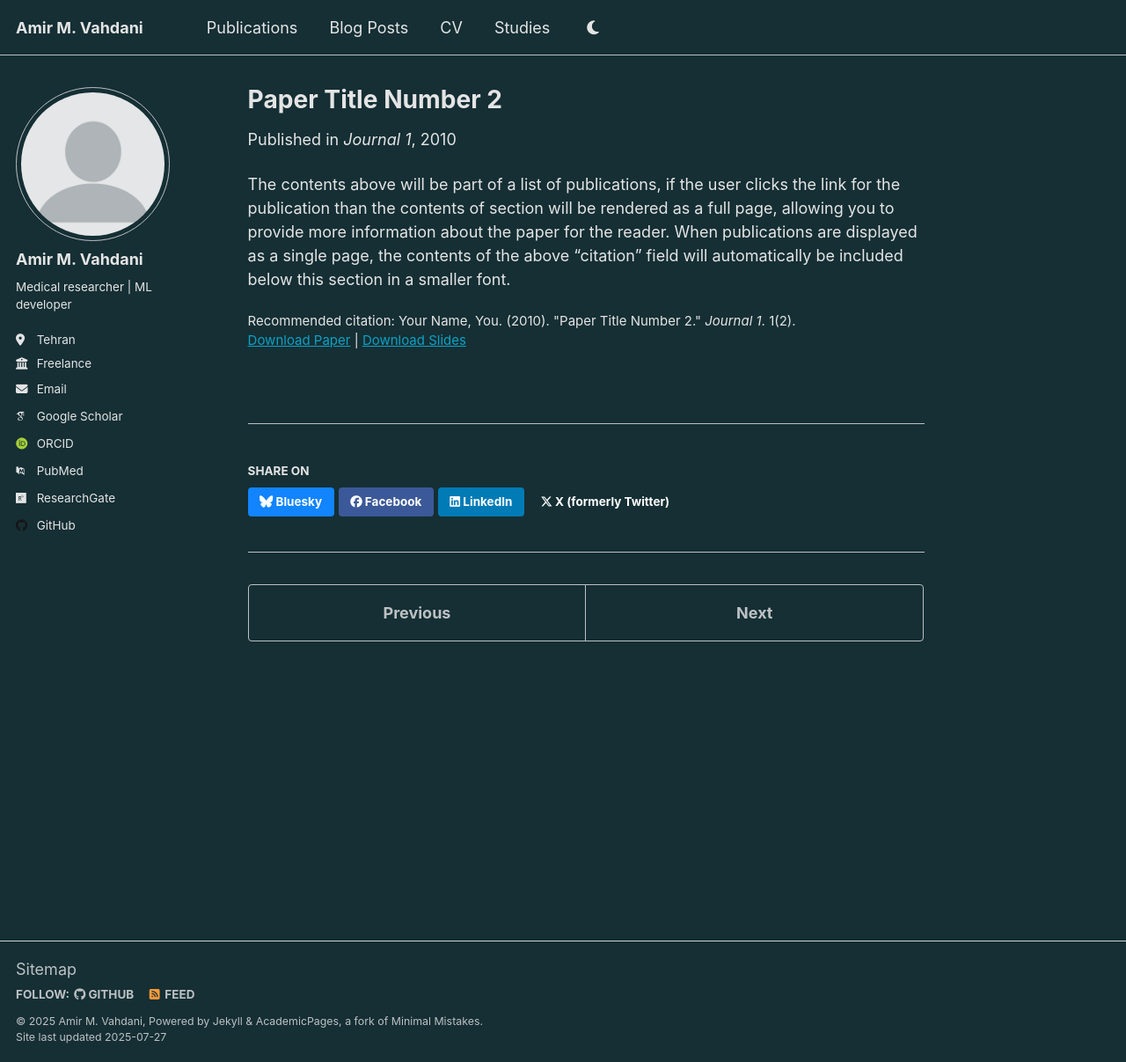
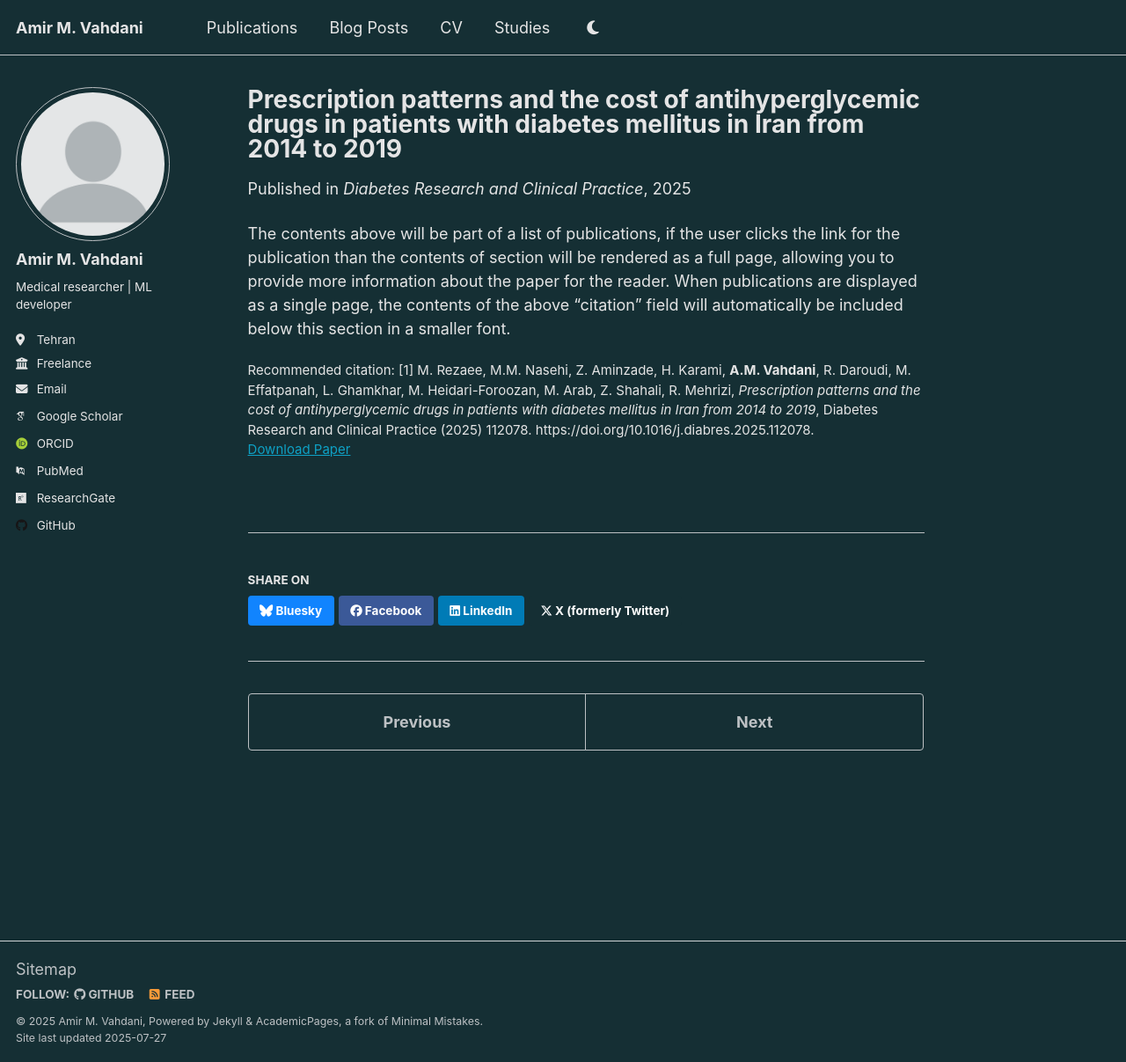
Before and after one commit to AmirV97/amirv97.github.io, a Jekyll site: the page built from _publications/2010-10-01-paper-title-number-2.md, in a window 1280 px wide and 1207 px high. Shown: the whole window at 88% size. Built offline with Jekyll 4.4.1, drawn with Linux system fonts in a browser that asks for light colours; some web fonts are replaced.

Commit message:
Oral agents paper added.

```diff
--- a/_publications/2010-10-01-paper-title-number-2.md
+++ b/_publications/2010-10-01-paper-title-number-2.md
@@ -1,14 +1,14 @@
 ---
-title: "Paper Title Number 2"
+title: "Prescription patterns and the cost of antihyperglycemic drugs in patients with diabetes mellitus in Iran from 2014 to 2019"
 collection: publications
 category: manuscripts
 permalink: /publication/2010-10-01-paper-title-number-2
-excerpt: 'This paper is about the number 2. The number 3 is left for future work.'
-date: 2010-10-01
-venue: 'Journal 1'
-slidesurl: 'http://academicpages.github.io/files/slides2.pdf'
-paperurl: 'http://academicpages.github.io/files/paper2.pdf'
-citation: 'Your Name, You. (2010). &quot;Paper Title Number 2.&quot; <i>Journal 1</i>. 1(2).'
+excerpt: 'This paper extensively analyzes prescription patterns for antihyperglycemic drugs in terms of factors such as physician specialist, time between follow-up sessions, comorbidities, etc., using large scale data directly from Iran Health Insurance (IHI) servers. I was the primary data analyst in this project, performing all steps of data retrieval, cleaning and processing. The analysis included techniques such as [GESD](https://statisticseasily.com/glossario/what-is-generalized-extreme-studentized-deviate-gesd-test/) and [SHAP value](https://shap.readthedocs.io/en/latest/example_notebooks/overviews/An%20introduction%20to%20explainable%20AI%20with%20Shapley%20values.html) usage for intrepreting factors affecting overall prescription costs.'
+date: 2025-03-26
+venue: 'Diabetes Research and Clinical Practice'
+paperurl: 'https://linkinghub.elsevier.com/retrieve/pii/S0168822725000920'
+citation: '[1] M. Rezaee, M.M. Nasehi, Z. Aminzade, H. Karami, <b>A.M. Vahdani</b>, R. Daroudi, M. Effatpanah, L. Ghamkhar, M. Heidari-Foroozan, M. Arab, Z. Shahali, R. Mehrizi,<i> Prescription patterns and the cost of antihyperglycemic drugs in patients with diabetes mellitus in Iran from 2014 to 2019</i>, Diabetes Research and Clinical Practice (2025) 112078. https://doi.org/10.1016/j.diabres.2025.112078.
+'
 ---
 
 The contents above will be part of a list of publications, if the user clicks the link for the publication than the contents of section will be rendered as a full page, allowing you to provide more information about the paper for the reader. When publications are displayed as a single page, the contents of the above "citation" field will automatically be included below this section in a smaller font.
```
